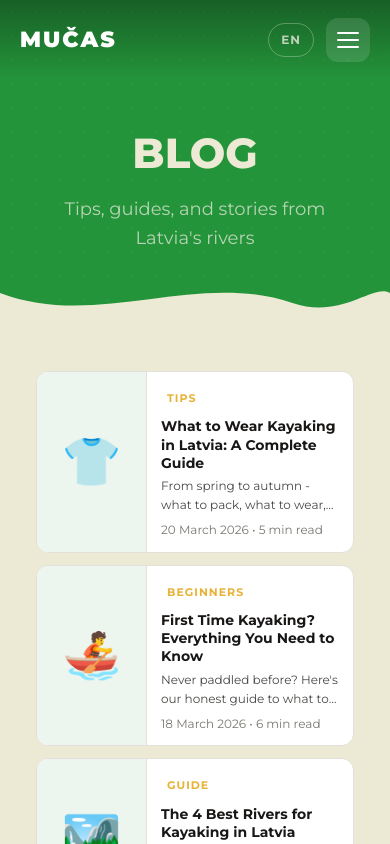
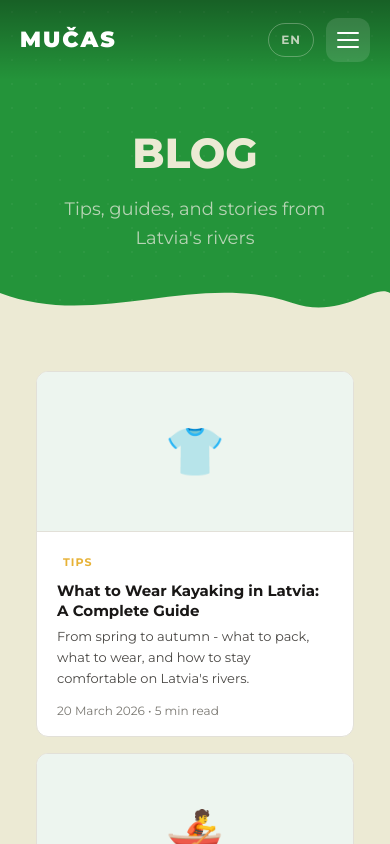
Before and after one commit to MarksVale/mucas-site, a Next.js app: page /lv/blog in a window 390 px wide. Shown: the top 844 px of the page. Built offline with nearby package versions, Linux system fonts and the light colour scheme; no server answers.

Commit message:
Fix mobile layout: blog stacked cards, contact single column, footer wave spacing

```diff
--- a/src/styles/globals.css
+++ b/src/styles/globals.css
@@ -264,6 +264,7 @@ img { max-width: 100%; display: block; }
 /* ===== LAYOUT ===== */
 .container { max-width: var(--max-width); margin: 0 auto; padding: 0 24px; }
 .section { padding: 80px 24px; }
+main { padding-bottom: 80px; } /* breathing room before footer wave */
 .section.gray { background: var(--bg); }
 .section.green { background: #FFFFFF; color: var(--text); }
 .section-head { text-align: center; margin-bottom: 48px; }
@@ -777,13 +778,6 @@ img { max-width: 100%; display: block; }
   .river-highlights, .related-3 { grid-template-columns: 1fr; }
   /* Rivers (card-grid-4): keep 2 columns on mobile for less scrolling */
   .card-grid-4, .steps, .extras-grid { grid-template-columns: repeat(2, 1fr); gap: 12px; }
-  /* Blog: horizontal card layout on mobile */
-  .blog-grid { grid-template-columns: 1fr; gap: 12px; }
-  .blog-card { display: flex; flex-direction: row; align-items: stretch; }
-  .blog-img { width: 110px; min-width: 110px; height: auto; min-height: 90px; border-bottom: none; border-right: 1px solid var(--border); border-radius: 0; flex-shrink: 0; }
-  .blog-body { padding: 12px 14px; flex: 1; }
-  .blog-body h3 { font-size: 14px; margin-bottom: 4px; }
-  .blog-body p { font-size: 12px; margin-bottom: 6px; display: -webkit-box; -webkit-line-clamp: 2; -webkit-box-orient: vertical; overflow: hidden; }
   /* River cards: compact on mobile */
   .rc-img { height: 100px; padding: 10px; }
   .rc-img h3 { font-size: 13px; }
@@ -906,11 +900,6 @@ img { max-width: 100%; display: block; }
   .contact-business { margin-top: 20px; padding: 14px; }
   .contact-business p { font-size: 12px; }
 
-  /* BLOG MOBILE */
-  .blog-grid { grid-template-columns: 1fr; gap: 10px; }
-  .blog-card { display: flex; flex-direction: row; align-items: stretch; }
-  .blog-img { width: 90px; min-width: 90px; height: auto; min-height: 80px; }
-  .blog-body { padding: 10px 12px; }
   .blog-body h3 { font-size: 13px; line-height: 1.3; margin-bottom: 4px; }
   .blog-body p { font-size: 11px; -webkit-line-clamp: 2; }
   .blog-meta { font-size: 10px; }
@@ -1515,12 +1504,12 @@ img { max-width: 100%; display: block; }
 
 @media (max-width: 1024px) { .blog-grid { grid-template-columns: repeat(2, 1fr); } }
 @media (max-width: 768px) {
-  .blog-grid { grid-template-columns: 1fr; gap: 12px; }
-  .blog-card { display: flex; flex-direction: row; align-items: stretch; }
-  .blog-img { width: 110px; min-width: 110px; height: auto; min-height: 90px; border-bottom: none; border-right: 1px solid var(--border); border-radius: 0; flex-shrink: 0; }
-  .blog-body { padding: 12px 14px; flex: 1; }
-  .blog-body h3 { font-size: 14px; margin-bottom: 4px; }
-  .blog-body p { font-size: 12px; margin-bottom: 6px; display: -webkit-box; -webkit-line-clamp: 2; -webkit-box-orient: vertical; overflow: hidden; }
+  .blog-grid { grid-template-columns: 1fr; gap: 16px; }
+  .blog-card { display: block; }
+  .blog-img { height: 160px; width: 100%; border-right: none; border-bottom: 1px solid var(--border); border-radius: 0; }
+  .blog-body { padding: 16px 20px; }
+  .blog-body h3 { font-size: 15px; margin-bottom: 6px; }
+  .blog-body p { font-size: 13px; }
 }
 
 /* ===== GALLERY ===== */
```
